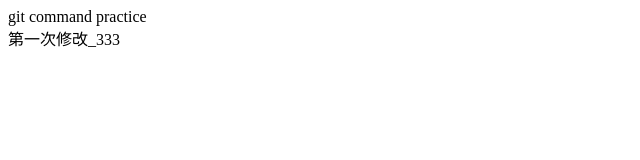
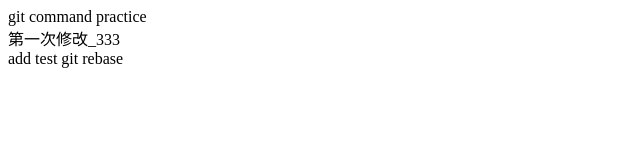
Before and after one commit to sxlvv7/git_practice, a website: page 01_基本git命令/index.html in a window 1280 px wide. Shown: the whole page, without its empty margins (0-640 px from the left). Drawn offline with Linux system fonts and the light colour scheme.

Commit message:
feat: add 001

```diff
--- a/01_基本git命令/index.html
+++ b/01_基本git命令/index.html
@@ -8,5 +8,6 @@
   <body>
     <div>git command practice</div>
     <span>第一次修改_333</span>
+    <div>add test git rebase</div>
   </body>
 </html>
```
